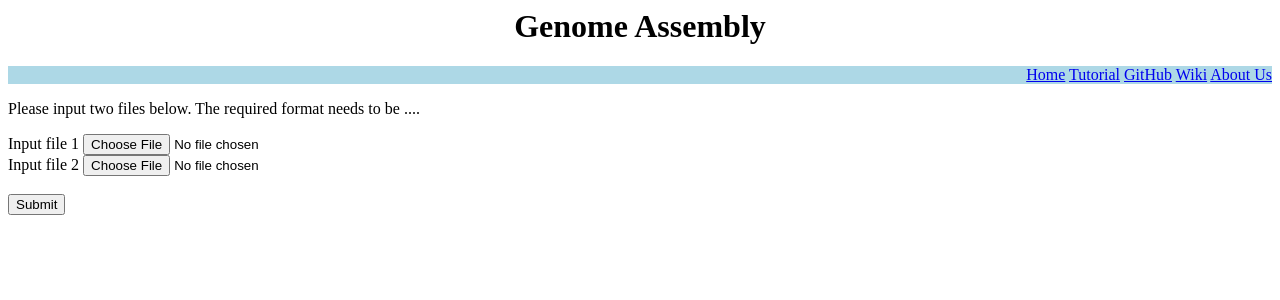
After one commit to compgenomics2020/Team3-WebServer, a Flask app: page /genomeassembly in a window 1280 px wide. The commit adds this page. Shown: the top 300 px of the page. Run offline with Flask 2, Linux system fonts and the light colour scheme.

Commit message:
added genome assembly

```diff
--- a/page1.py
+++ b/page1.py
@@ -8,5 +8,10 @@ def homepage():
     return render_template("index.html")
 
 
+@app.route("/genomeassembly")
+def genomeassembly():
+    return render_template("GenomeAssembly.html")
+
+
 if __name__ == "__main__":
     app.run()
--- /dev/null
+++ b/templates/GenomeAssembly.html
@@ -0,0 +1,31 @@
+<html>
+<head>
+    <meta charset="UTF-8">
+
+    <title>GenomeAssembly</title>
+
+</head>
+
+<h1 align="center">Genome Assembly</h1>
+<!hyperlinks>
+
+<div style="background-color:lightblue">
+    <p style="text-align:right">
+        <a href="https://canvas.gatech.edu/">Home</a>
+        <a href="https://canvas.gatech.edu/">Tutorial</a>
+        <a href="https://canvas.gatech.edu/">GitHub</a>
+        <a href="https://canvas.gatech.edu/">Wiki</a>
+        <a href="https://canvas.gatech.edu/">About Us</a>
+    </p>
+</div>
+<p>Please input two files below. The required format needs to be ....</p>
+<label>Input file 1</label>
+<input type="file" id="input1" style="text-align: right"/></input>
+<br>
+<label>Input file 2</label>
+<input type="file" id="input2" style="text-align: right"/></input>
+<br>
+<br>
+<button type="submit" name="submit" class="btn btn-primary"><i class="fa fa-search"></i>Submit</button>
+</body>
+</html>
```
Also changed, not shown: templates/index.html (+8 -3 lines).
